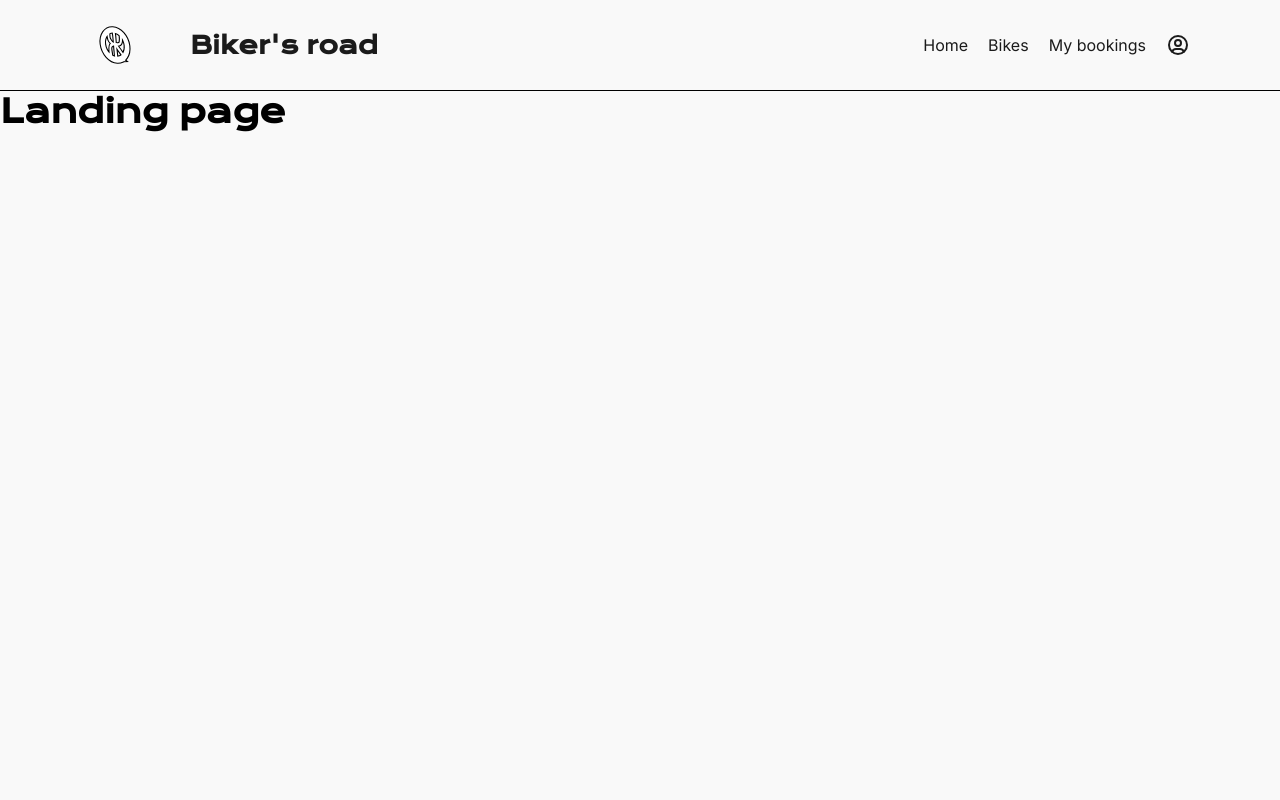
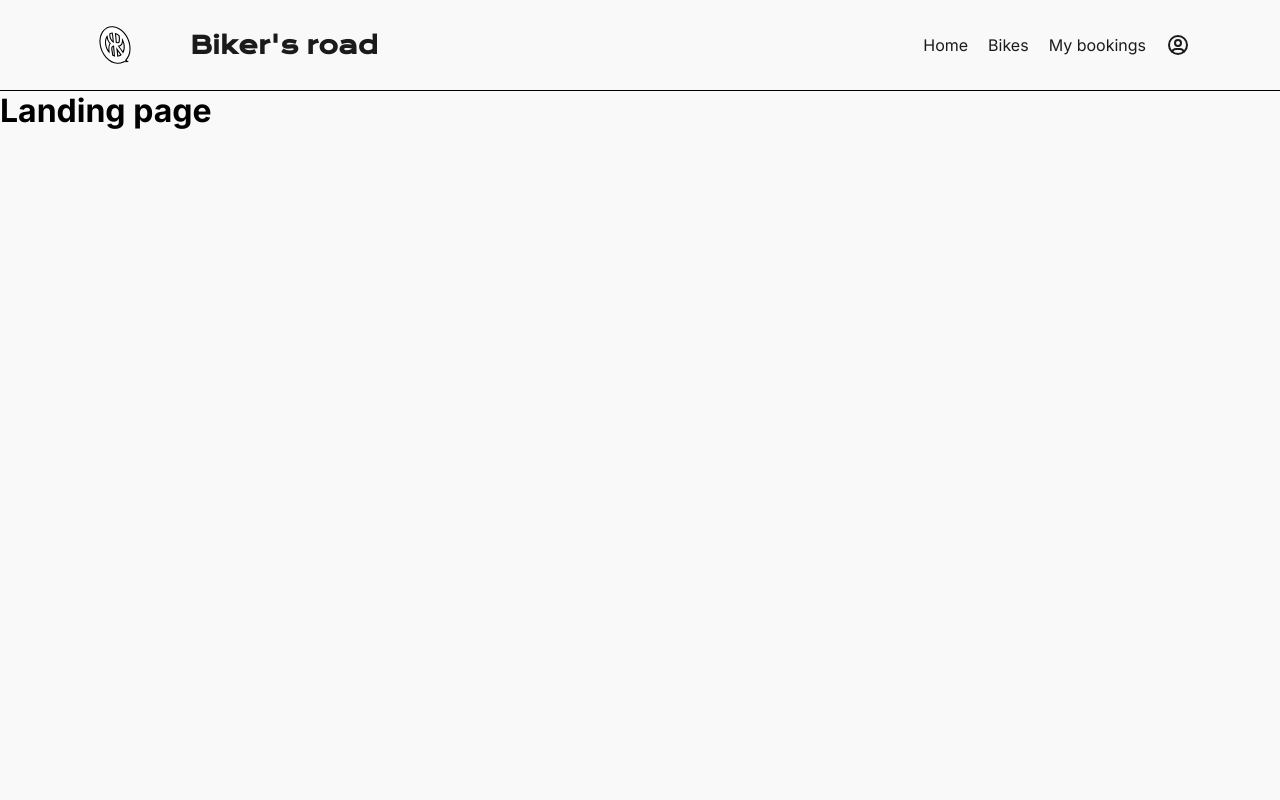
Before and after one commit to JanitzPlaiaundi/reserva-de-bicicletas-janitz-de-paz, a Laravel app: page / in a window 1280 px wide. Run offline with Laravel 12, Linux system fonts and the light colour scheme; style sheets or scripts are compiled from the project's sources.

Commit message:
refactor: update font usage for logo and header elements

```diff
--- a/resources/css/app.css
+++ b/resources/css/app.css
@@ -4,7 +4,7 @@
 @import "./theme/css/light.css";
 
 :root {
-    --highlight-font: 'Krona One', sans-serif;
+    --logo-font: 'Krona One', sans-serif;
     --default-font: 'Inter', sans-serif;
 }
 
@@ -12,13 +12,6 @@
     box-sizing: border-box;
     margin: 0;
     padding: 0;
-}
-
-h1, h2, h3{
-    font-family: var(--highlight-font);
-}
-
-p, a{
     font-family: var(--default-font);
 }
 
--- a/resources/css/layout/header.css
+++ b/resources/css/layout/header.css
@@ -15,7 +15,7 @@
 }
 
 .logo__container h1{
-    color: var(--md-sys-color-on-surface);
+    font-family: var(--logo-font);
     font-size: 1rem;
 }
 
```
